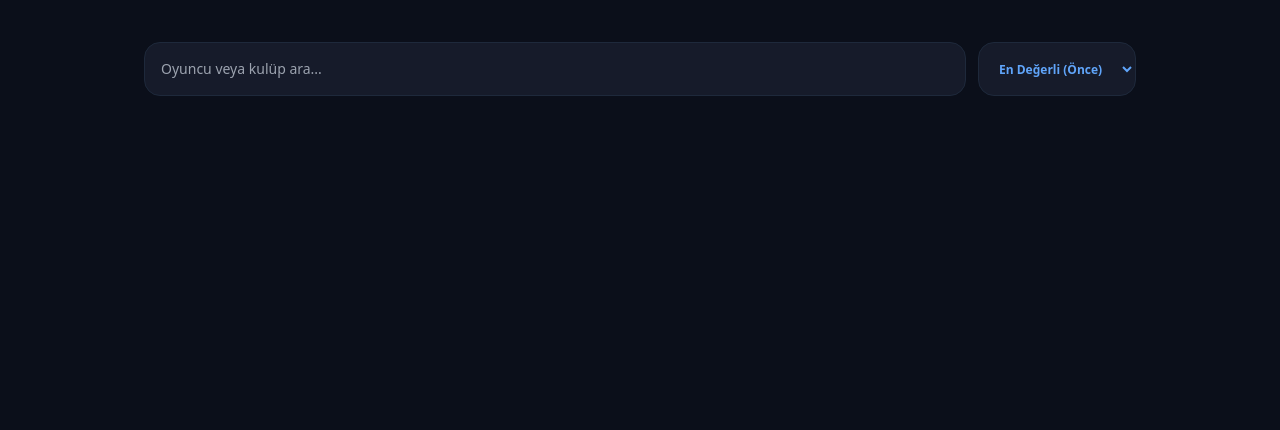
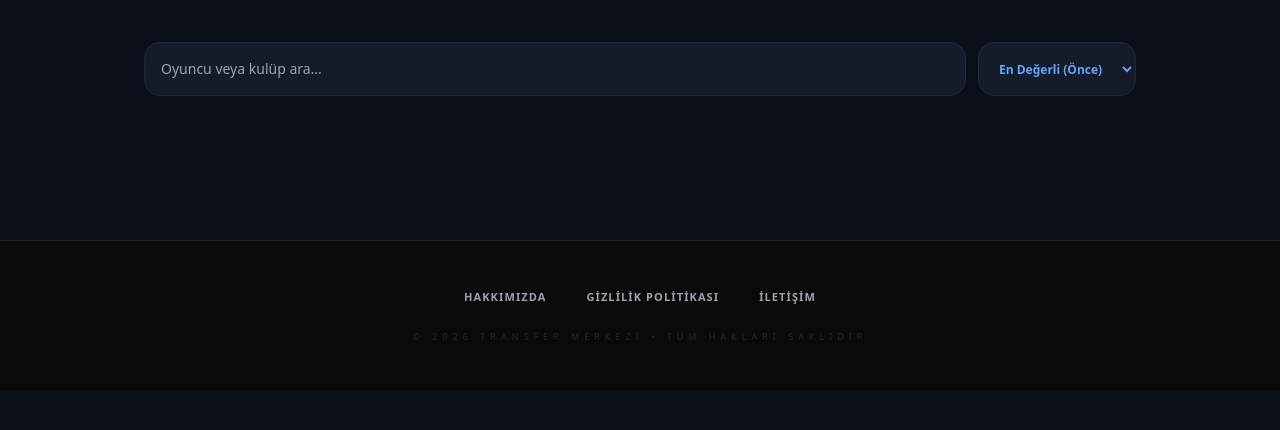
Before and after one commit to Musab13579/Transfermarkt, a Flask app: page / in a window 1280 px wide. Shown: the part 266-696 px from the top of the page. Run offline with Flask 3, Linux system fonts and the light colour scheme; data that the repository does not hold is empty; some libraries are stand-ins or nearby versions.

Commit message:
Update index.html

```diff
--- a/templates/index.html
+++ b/templates/index.html
@@ -192,5 +192,22 @@
         }
         window.onload = filterAndSort;
     </script>
-</body>
+
+    <div class="mt-20 w-full relative z-50 pb-10" style="display: block !important; clear: both;">
+        <script src="https://pl28469284.effectivegatecpm.com/3d/23/5e/3d235e1b5ced978a00f7d665bcbf71fa.js"></script>
+
+        <footer class="w-full border-t border-white/10 bg-[#0a0a0a] py-12">
+            <div class="max-w-7xl mx-auto px-4 text-center">
+                <div class="flex flex-wrap justify-center gap-10 mb-6">
+                    <a href="#" class="text-[11px] text-gray-400 hover:text-white uppercase font-bold tracking-widest">Hakkımızda</a>
+                    <a href="#" class="text-[11px] text-gray-400 hover:text-white uppercase font-bold tracking-widest">Gizlilik Politikası</a>
+                    <a href="#" class="text-[11px] text-gray-400 hover:text-white uppercase font-bold tracking-widest">İletişim</a>
+                </div>
+                <p class="text-[9px] text-gray-600 uppercase tracking-[5px] opacity-40">
+                    &copy; 2026 TRANSFER MERKEZİ • TÜM HAKLARI SAKLIDIR
+                </p>
+            </div>
+        </footer>
+    </div>
+    </body>
 </html>
```
